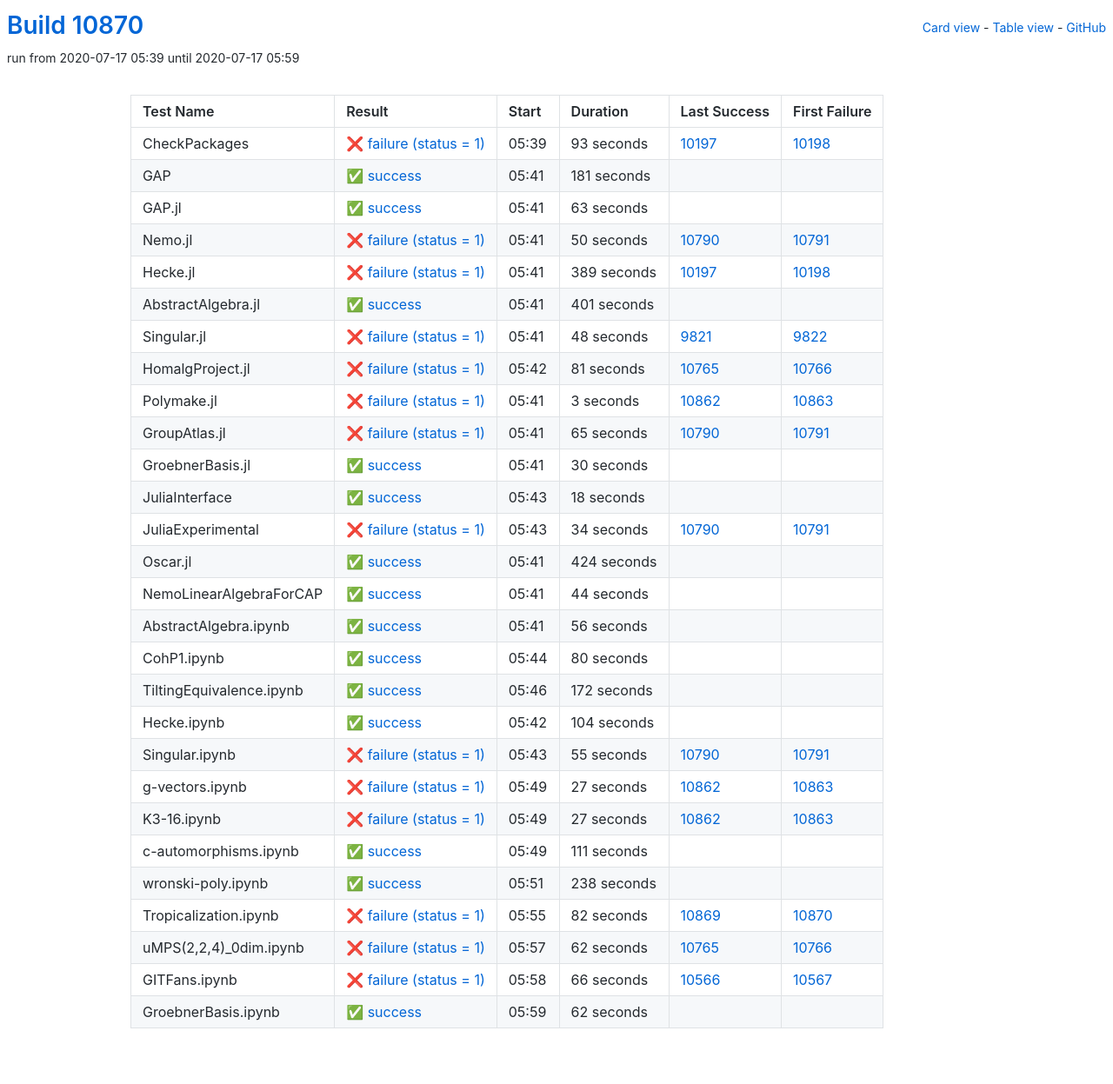
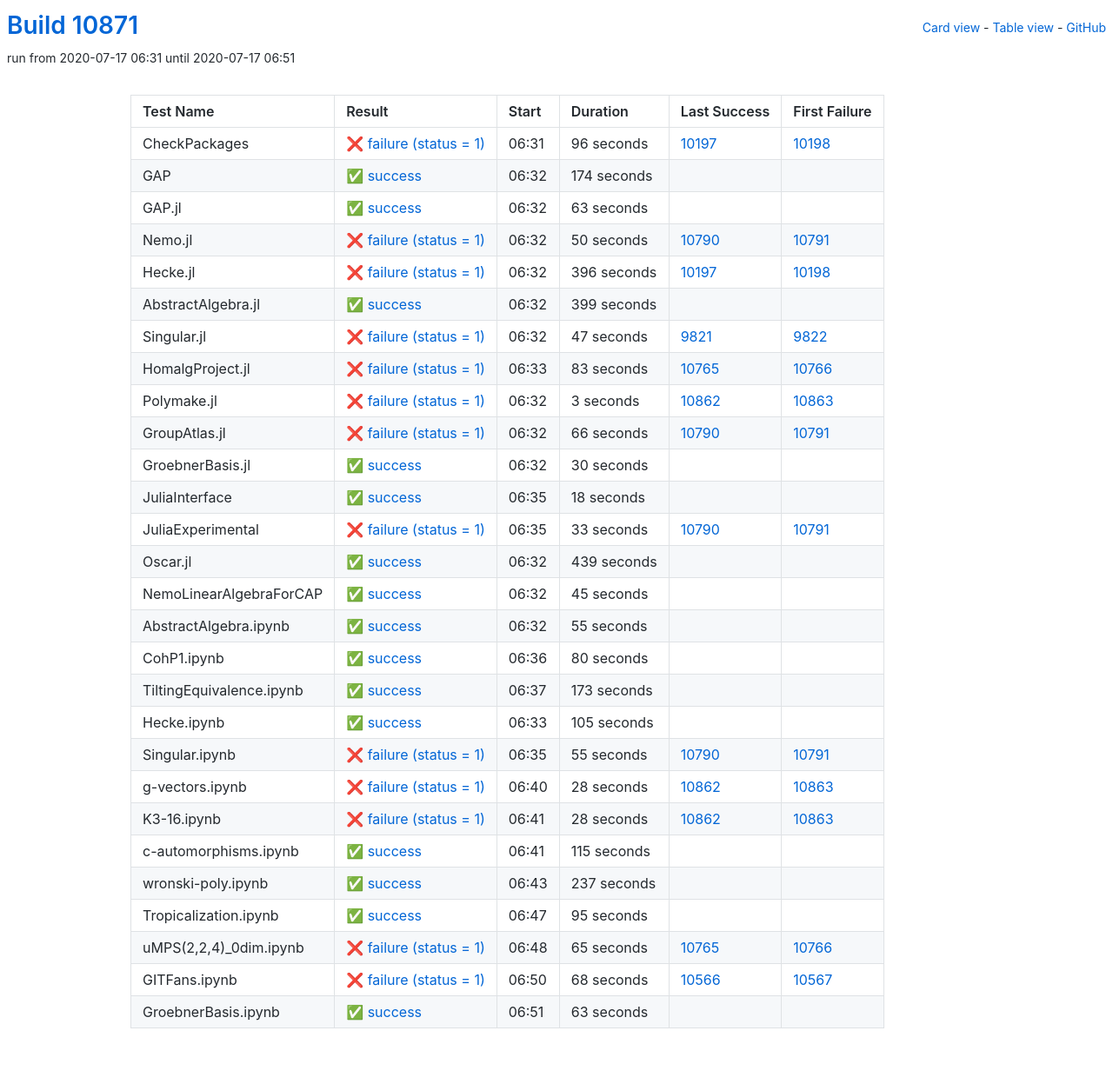
Before and after one commit to oscar-system/oscar-ci-status, a Jekyll site: the page built from table.html, in a window 1280 px wide. Shown: the whole page at 87% size. Built offline with Jekyll 4.4.1, drawn with Linux system fonts in a browser that asks for light colours.

Commit message:
Build #10871

```diff
--- a/_data/ci.yml
+++ b/_data/ci.yml
@@ -1,6 +1,6 @@
 ---
-build: 10870
-build_url: https://oscarci.mathematik.uni-kl.de/job/oscar/10870/
+build: 10871
+build_url: https://oscarci.mathematik.uni-kl.de/job/oscar/10871/
 job: oscar
 organization: oscar-system
 repo: oscar-ci-status
@@ -8,32 +8,32 @@ repourl: https://github.com/oscar-system/oscar-ci-status
 tests:
 - name: CheckPackages
   id: checkpackages
-  log: https://oscarci.mathematik.uni-kl.de/job/oscar/10870/artifact/logs/build-10870/CheckPackages.log
-  start: 2020-07-17 05:39
+  log: https://oscarci.mathematik.uni-kl.de/job/oscar/10871/artifact/logs/build-10871/CheckPackages.log
+  start: 2020-07-17 06:31
   success: false
   exitcode: 1
   status: failure
-  duration: 93
+  duration: 96
   last_success: 10197
   last_success_url: https://oscarci.mathematik.uni-kl.de/job/oscar/10197/
   first_failure: 10198
   first_failure_url: https://oscarci.mathematik.uni-kl.de/job/oscar/10198/
 - name: GAP
   id: gap
-  log: https://oscarci.mathematik.uni-kl.de/job/oscar/10870/artifact/logs/build-10870/GAP.log
-  start: 2020-07-17 05:41
+  log: https://oscarci.mathematik.uni-kl.de/job/oscar/10871/artifact/logs/build-10871/GAP.log
+  start: 2020-07-17 06:32
   success: true
   exitcode: 0
   status: success
-  duration: 181
+  duration: 174
   last_success: false
   last_success_url:
   first_failure: false
   first_failure_url:
 - name: GAP.jl
   id: gap-jl
-  log: https://oscarci.mathematik.uni-kl.de/job/oscar/10870/artifact/logs/build-10870/GAP.jl.log
-  start: 2020-07-17 05:41
+  log: https://oscarci.mathematik.uni-kl.de/job/oscar/10871/artifact/logs/build-10871/GAP.jl.log
+  start: 2020-07-17 06:32
   success: true
   exitcode: 0
   status: success
@@ -44,8 +44,8 @@ tests:
   first_failure_url:
 - name: Nemo.jl
   id: nemo-jl
-  log: https://oscarci.mathematik.uni-kl.de/job/oscar/10870/artifact/logs/build-10870/Nemo.jl.log
-  start: 2020-07-17 05:41
+  log: https://oscarci.mathematik.uni-kl.de/job/oscar/10871/artifact/logs/build-10871/Nemo.jl.log
+  start: 2020-07-17 06:32
   success: false
   exitcode: 1
   status: failure
@@ -56,56 +56,56 @@ tests:
   first_failure_url: https://oscarci.mathematik.uni-kl.de/job/oscar/10791/
 - name: Hecke.jl
   id: hecke-jl
-  log: https://oscarci.mathematik.uni-kl.de/job/oscar/10870/artifact/logs/build-10870/Hecke.jl.log
-  start: 2020-07-17 05:41
+  log: https://oscarci.mathematik.uni-kl.de/job/oscar/10871/artifact/logs/build-10871/Hecke.jl.log
+  start: 2020-07-17 06:32
   success: false
   exitcode: 1
   status: failure
-  duration: 389
+  duration: 396
   last_success: 10197
   last_success_url: https://oscarci.mathematik.uni-kl.de/job/oscar/10197/
   first_failure: 10198
   first_failure_url: https://oscarci.mathematik.uni-kl.de/job/oscar/10198/
 - name: AbstractAlgebra.jl
   id: abstractalgebra-jl
-  log: https://oscarci.mathematik.uni-kl.de/job/oscar/10870/artifact/logs/build-10870/AbstractAlgebra.jl.log
-  start: 2020-07-17 05:41
+  log: https://oscarci.mathematik.uni-kl.de/job/oscar/10871/artifact/logs/build-10871/AbstractAlgebra.jl.log
+  start: 2020-07-17 06:32
   success: true
   exitcode: 0
   status: success
-  duration: 401
+  duration: 399
   last_success: false
   last_success_url:
   first_failure: false
   first_failure_url:
 - name: Singular.jl
   id: singular-jl
-  log: https://oscarci.mathematik.uni-kl.de/job/oscar/10870/artifact/logs/build-10870/Singular.jl.log
-  start: 2020-07-17 05:41
+  log: https://oscarci.mathematik.uni-kl.de/job/oscar/10871/artifact/logs/build-10871/Singular.jl.log
+  start: 2020-07-17 06:32
   success: false
   exitcode: 1
   status: failure
-  duration: 48
+  duration: 47
   last_success: 9821
   last_success_url: https://oscarci.mathematik.uni-kl.de/job/oscar/9821/
   first_failure: 9822
   first_failure_url: https://oscarci.mathematik.uni-kl.de/job/oscar/9822/
 - name: HomalgProject.jl
   id: homalgproject-jl
-  log: https://oscarci.mathematik.uni-kl.de/job/oscar/10870/artifact/logs/build-10870/HomalgProject.jl.log
-  start: 2020-07-17 05:42
+  log: https://oscarci.mathematik.uni-kl.de/job/oscar/10871/artifact/logs/build-10871/HomalgProject.jl.log
+  start: 2020-07-17 06:33
   success: false
   exitcode: 1
   status: failure
-  duration: 81
+  duration: 83
   last_success: 10765
   last_success_url: https://oscarci.mathematik.uni-kl.de/job/oscar/10765/
   first_failure: 10766
   first_failure_url: https://oscarci.mathematik.uni-kl.de/job/oscar/10766/
 - name: Polymake.jl
   id: polymake-jl
-  log: https://oscarci.mathematik.uni-kl.de/job/oscar/10870/artifact/logs/build-10870/Polymake.jl.log
-  start: 2020-07-17 05:41
+  log: https://oscarci.mathematik.uni-kl.de/job/oscar/10871/artifact/logs/build-10871/Polymake.jl.log
+  start: 2020-07-17 06:32
   success: false
   exitcode: 1
   status: failure
@@ -116,20 +116,20 @@ tests:
   first_failure_url: https://oscarci.mathematik.uni-kl.de/job/oscar/10863/
 - name: GroupAtlas.jl
   id: groupatlas-jl
-  log: https://oscarci.mathematik.uni-kl.de/job/oscar/10870/artifact/logs/build-10870/GroupAtlas.jl.log
-  start: 2020-07-17 05:41
+  log: https://oscarci.mathematik.uni-kl.de/job/oscar/10871/artifact/logs/build-10871/GroupAtlas.jl.log
+  start: 2020-07-17 06:32
   success: false
   exitcode: 1
   status: failure
-  duration: 65
+  duration: 66
   last_success: 10790
   last_success_url: https://oscarci.mathematik.uni-kl.de/job/oscar/10790/
   first_failure: 10791
   first_failure_url: https://oscarci.mathematik.uni-kl.de/job/oscar/10791/
 - name: GroebnerBasis.jl
   id: groebnerbasis-jl
-  log: https://oscarci.mathematik.uni-kl.de/job/oscar/10870/artifact/logs/build-10870/GroebnerBasis.jl.log
-  start: 2020-07-17 05:41
+  log: https://oscarci.mathematik.uni-kl.de/job/oscar/10871/artifact/logs/build-10871/GroebnerBasis.jl.log
+  start: 2020-07-17 06:32
   success: true
   exitcode: 0
   status: success
@@ -140,8 +140,8 @@ tests:
   first_failure_url:
 - name: JuliaInterface
   id: juliainterface
-  log: https://oscarci.mathematik.uni-kl.de/job/oscar/10870/artifact/logs/build-10870/JuliaInterface.log
-  start: 2020-07-17 05:43
+  log: https://oscarci.mathematik.uni-kl.de/job/oscar/10871/artifact/logs/build-10871/JuliaInterface.log
+  start: 2020-07-17 06:35
   success: true
   exitcode: 0
   status: success
@@ -152,56 +152,56 @@ tests:
   first_failure_url:
 - name: JuliaExperimental
   id: juliaexperimental
-  log: https://oscarci.mathematik.uni-kl.de/job/oscar/10870/artifact/logs/build-10870/JuliaExperimental.log
-  start: 2020-07-17 05:43
+  log: https://oscarci.mathematik.uni-kl.de/job/oscar/10871/artifact/logs/build-10871/JuliaExperimental.log
+  start: 2020-07-17 06:35
   success: false
   exitcode: 1
   status: failure
-  duration: 34
+  duration: 33
   last_success: 10790
   last_success_url: https://oscarci.mathematik.uni-kl.de/job/oscar/10790/
   first_failure: 10791
   first_failure_url: https://oscarci.mathematik.uni-kl.de/job/oscar/10791/
 - name: Oscar.jl
   id: oscar-jl
-  log: https://oscarci.mathematik.uni-kl.de/job/oscar/10870/artifact/logs/build-10870/Oscar.jl.log
-  start: 2020-07-17 05:41
+  log: https://oscarci.mathematik.uni-kl.de/job/oscar/10871/artifact/logs/build-10871/Oscar.jl.log
+  start: 2020-07-17 06:32
   success: true
   exitcode: 0
   status: success
-  duration: 424
+  duration: 439
   last_success: false
   last_success_url:
   first_failure: false
   first_failure_url:
 - name: NemoLinearAlgebraForCAP
   id: nemolinearalgebraforcap
-  log: https://oscarci.mathematik.uni-kl.de/job/oscar/10870/artifact/logs/build-10870/NemoLinearAlgebraForCAP.log
-  start: 2020-07-17 05:41
+  log: https://oscarci.mathematik.uni-kl.de/job/oscar/10871/artifact/logs/build-10871/NemoLinearAlgebraForCAP.log
+  start: 2020-07-17 06:32
   success: true
   exitcode: 0
   status: success
-  duration: 44
+  duration: 45
   last_success: false
   last_success_url:
   first_failure: false
   first_failure_url:
 - name: AbstractAlgebra.ipynb
   id: abstractalgebra-ipynb
-  log: https://oscarci.mathematik.uni-kl.de/job/oscar/10870/artifact/logs/build-10870/AbstractAlgebra.ipynb.log
-  start: 2020-07-17 05:41
+  log: https://oscarci.mathematik.uni-kl.de/job/oscar/10871/artifact/logs/build-10871/AbstractAlgebra.ipynb.log
+  start: 2020-07-17 06:32
   success: true
   exitcode: 0
   status: success
-  duration: 56
+  duration: 55
   last_success: false
   last_success_url:
   first_failure: false
   first_failure_url:
 - name: CohP1.ipynb
   id: cohp1-ipynb
-  log: https://oscarci.mathematik.uni-kl.de/job/oscar/10870/artifact/logs/build-10870/CohP1.ipynb.log
-  start: 2020-07-17 05:44
+  log: https://oscarci.mathematik.uni-kl.de/job/oscar/10871/artifact/logs/build-10871/CohP1.ipynb.log
+  start: 2020-07-17 06:36
   success: true
   exitcode: 0
   status: success
@@ -212,32 +212,32 @@ tests:
   first_failure_url:
 - name: TiltingEquivalence.ipynb
   id: tiltingequivalence-ipynb
-  log: https://oscarci.mathematik.uni-kl.de/job/oscar/10870/artifact/logs/build-10870/TiltingEquivalence.ipynb.log
-  start: 2020-07-17 05:46
+  log: https://oscarci.mathematik.uni-kl.de/job/oscar/10871/artifact/logs/build-10871/TiltingEquivalence.ipynb.log
+  start: 2020-07-17 06:37
   success: true
   exitcode: 0
   status: success
-  duration: 172
+  duration: 173
   last_success: false
   last_success_url:
   first_failure: false
   first_failure_url:
 - name: Hecke.ipynb
   id: hecke-ipynb
-  log: https://oscarci.mathematik.uni-kl.de/job/oscar/10870/artifact/logs/build-10870/Hecke.ipynb.log
-  start: 2020-07-17 05:42
+  log: https://oscarci.mathematik.uni-kl.de/job/oscar/10871/artifact/logs/build-10871/Hecke.ipynb.log
+  start: 2020-07-17 06:33
   success: true
   exitcode: 0
   status: success
-  duration: 104
+  duration: 105
   last_success: false
   last_success_url:
   first_failure: false
   first_failure_url:
 - name: Singular.ipynb
   id: singular-ipynb
-  log: https://oscarci.mathematik.uni-kl.de/job/oscar/10870/artifact/logs/build-10870/Singular.ipynb.log
-  start: 2020-07-17 05:43
+  log: https://oscarci.mathematik.uni-kl.de/job/oscar/10871/artifact/logs/build-10871/Singular.ipynb.log
+  start: 2020-07-17 06:35
   success: false
   exitcode: 1
   status: failure
@@ -248,96 +248,96 @@ tests:
   first_failure_url: https://oscarci.mathematik.uni-kl.de/job/oscar/10791/
 - name: g-vectors.ipynb
   id: g-vectors-ipynb
-  log: https://oscarci.mathematik.uni-kl.de/job/oscar/10870/artifact/logs/build-10870/g-vectors.ipynb.log
-  start: 2020-07-17 05:49
+  log: https://oscarci.mathematik.uni-kl.de/job/oscar/10871/artifact/logs/build-10871/g-vectors.ipynb.log
+  start: 2020-07-17 06:40
   success: false
   exitcode: 1
   status: failure
-  duration: 27
+  duration: 28
   last_success: 10862
   last_success_url: https://oscarci.mathematik.uni-kl.de/job/oscar/10862/
   first_failure: 10863
   first_failure_url: https://oscarci.mathematik.uni-kl.de/job/oscar/10863/
 - name: K3-16.ipynb
   id: k3-16-ipynb
-  log: https://oscarci.mathematik.uni-kl.de/job/oscar/10870/artifact/logs/build-10870/K3-16.ipynb.log
-  start: 2020-07-17 05:49
+  log: https://oscarci.mathematik.uni-kl.de/job/oscar/10871/artifact/logs/build-10871/K3-16.ipynb.log
+  start: 2020-07-17 06:41
   success: false
   exitcode: 1
   status: failure
-  duration: 27
+  duration: 28
   last_success: 10862
   last_success_url: https://oscarci.mathematik.uni-kl.de/job/oscar/10862/
   first_failure: 10863
   first_failure_url: https://oscarci.mathematik.uni-kl.de/job/oscar/10863/
 - name: c-automorphisms.ipynb
   id: c-automorphisms-ipynb
-  log: https://oscarci.mathematik.uni-kl.de/job/oscar/10870/artifact/logs/build-10870/c-automorphisms.ipynb.log
-  start: 2020-07-17 05:49
+  log: https://oscarci.mathematik.uni-kl.de/job/oscar/10871/artifact/logs/build-10871/c-automorphisms.ipynb.log
+  start: 2020-07-17 06:41
   success: true
   exitcode: 0
   status: success
-  duration: 111
+  duration: 115
   last_success: false
   last_success_url:
   first_failure: false
   first_failure_url:
 - name: wronski-poly.ipynb
   id: wronski-poly-ipynb
-  log: https://oscarci.mathematik.uni-kl.de/job/oscar/10870/artifact/logs/build-10870/wronski-poly.ipynb.log
-  start: 2020-07-17 05:51
+  log: https://oscarci.mathematik.uni-kl.de/job/oscar/10871/artifact/logs/build-10871/wronski-poly.ipynb.log
+  start: 2020-07-17 06:43
   success: true
   exitcode: 0
   status: success
-  duration: 238
+  duration: 237
   last_success: false
   last_success_url:
   first_failure: false
   first_failure_url:
 - name: Tropicalization.ipynb
   id: tropicalization-ipynb
-  log: https://oscarci.mathematik.uni-kl.de/job/oscar/10870/artifact/logs/build-10870/Tropicalization.ipynb.log
-  start: 2020-07-17 05:55
+  log: https://oscarci.mathematik.uni-kl.de/job/oscar/10871/artifact/logs/build-10871/Tropicalization.ipynb.log
+  start: 2020-07-17 06:47
+  success: true
+  exitcode: 0
+  status: success
+  duration: 95
+  last_success: false
+  last_success_url:
+  first_failure: false
+  first_failure_url:
+- name: uMPS(2,2,4)_0dim.ipynb
+  id: umps-2-2-4-0dim-ipynb
+  log: https://oscarci.mathematik.uni-kl.de/job/oscar/10871/artifact/logs/build-10871/uMPS-2-2-4-_0dim.ipynb.log
+  start: 2020-07-17 06:48
   success: false
   exitcode: 1
   status: failure
-  duration: 82
-  last_success: 10869
-  last_success_url: https://oscarci.mathematik.uni-kl.de/job/oscar/10869/
-  first_failure: 10870
-  first_failure_url: https://oscarci.mathematik.uni-kl.de/job/oscar/10870/
-- name: uMPS(2,2,4)_0dim.ipynb
-  id: umps-2-2-4-0dim-ipynb
-  log: https://oscarci.mathematik.uni-kl.de/job/oscar/10870/artifact/logs/build-10870/uMPS-2-2-4-_0dim.ipynb.log
-  start: 2020-07-17 05:57
-  success: false
-  exitcode: 1
-  status: failure
-  duration: 62
+  duration: 65
   last_success: 10765
   last_success_url: https://oscarci.mathematik.uni-kl.de/job/oscar/10765/
   first_failure: 10766
   first_failure_url: https://oscarci.mathematik.uni-kl.de/job/oscar/10766/
 - name: GITFans.ipynb
   id: gitfans-ipynb
-  log: https://oscarci.mathematik.uni-kl.de/job/oscar/10870/artifact/logs/build-10870/GITFans.ipynb.log
-  start: 2020-07-17 05:58
+  log: https://oscarci.mathematik.uni-kl.de/job/oscar/10871/artifact/logs/build-10871/GITFans.ipynb.log
+  start: 2020-07-17 06:50
   success: false
   exitcode: 1
   status: failure
-  duration: 66
+  duration: 68
   last_success: 10566
   last_success_url: https://oscarci.mathematik.uni-kl.de/job/oscar/10566/
   first_failure: 10567
   first_failure_url: https://oscarci.mathematik.uni-kl.de/job/oscar/10567/
 - name: GroebnerBasis.ipynb
   id: groebnerbasis-ipynb
-  log: https://oscarci.mathematik.uni-kl.de/job/oscar/10870/artifact/logs/build-10870/GroebnerBasis.ipynb.log
-  start: 2020-07-17 05:59
+  log: https://oscarci.mathematik.uni-kl.de/job/oscar/10871/artifact/logs/build-10871/GroebnerBasis.ipynb.log
+  start: 2020-07-17 06:51
   success: true
   exitcode: 0
   status: success
-  duration: 62
+  duration: 63
   last_success: false
   last_success_url:
   first_failure: false
```
Also changed, not shown: README.md.
